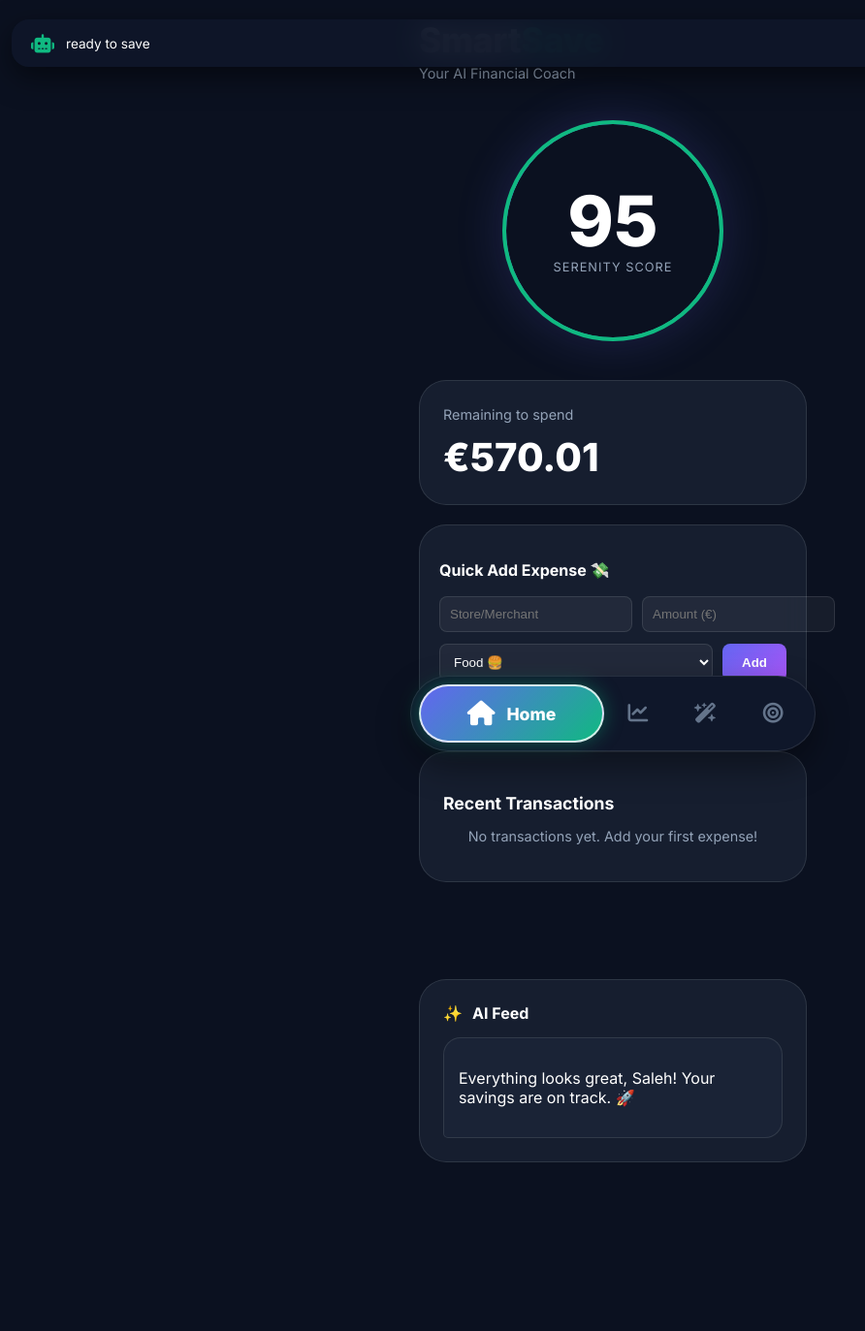
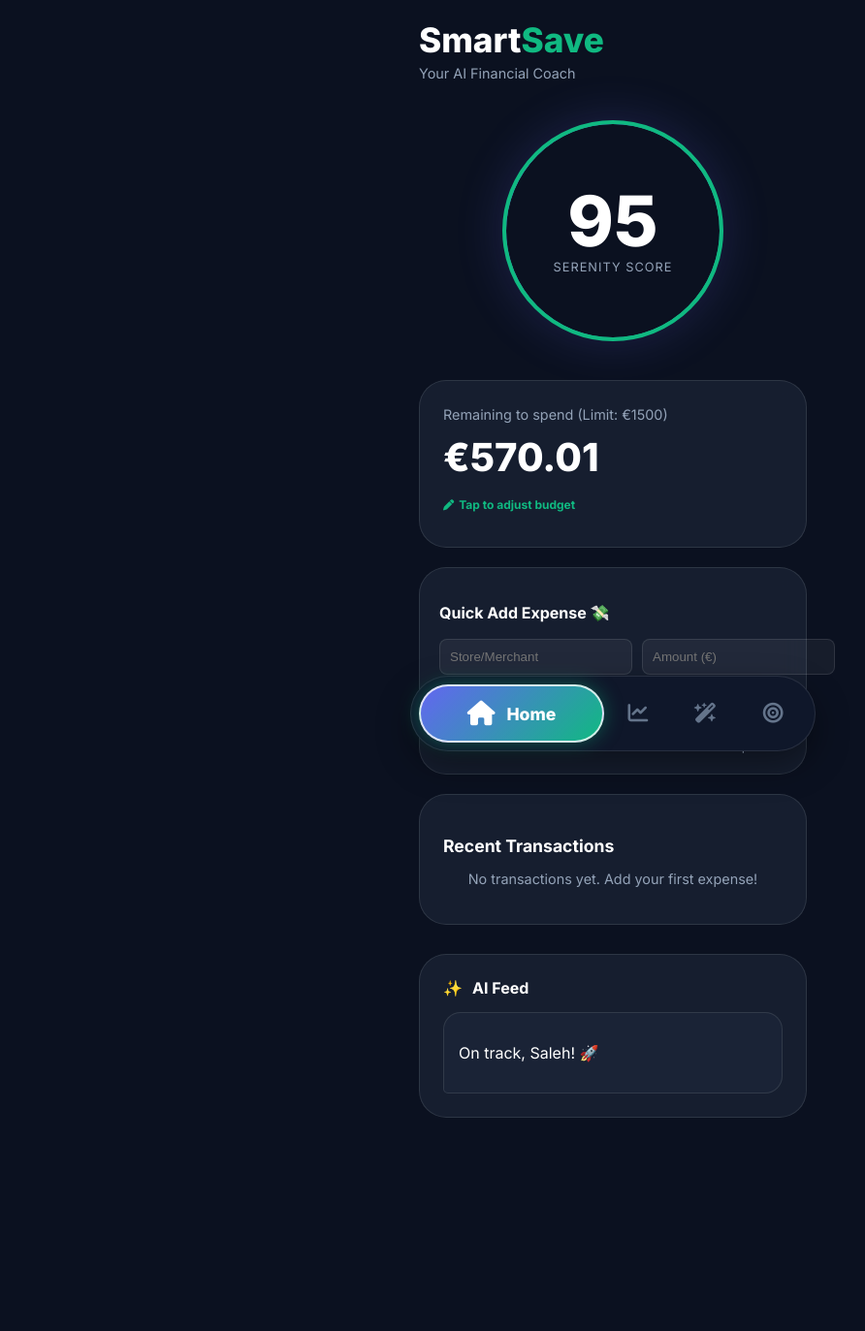
Before and after one commit to saleh-er/SmartSave-AI-Driven-Personal-Finance-Coach, a FastAPI app: page / in a window 1280 px wide. Shown: the whole page at 97% size, without its empty margins (8-900 px from the left). Before the commit the page ends 1199 px from the top, so only its background shows below. Run offline with FastAPI, Linux system fonts and the light colour scheme; data that the repository does not hold is empty.

Commit message:
modify the option of budgets routes.py

```diff
--- a/web/routes.py
+++ b/web/routes.py
@@ -28,6 +28,10 @@ templates = Jinja2Templates(directory="web/templates")
 coach = AICoach()
 
 # --- 1. MOCK DATA ---
+
+USER_CONFIG = {"monthly_budget": 1500.0}
+chat_history = []
+
 MOCK_TRANSACTIONS = [
     {"id": 1, "merchant": "Netflix", "amount": 15.99, "category": "Subs", "is_essential": False},
     {"id": 2, "merchant": "Carrefour", "amount": 82.50, "category": "Food", "is_essential": True},
@@ -36,40 +40,67 @@ MOCK_TRANSACTIONS = [
     {"id": 5, "merchant": "Starbucks", "amount": 6.50, "category": "Food", "is_essential": False},
 ]
 
-chat_history = []
+# --- 2. ROUTES API ---
+@router.post("/update-budget")
+async def update_budget(payload: dict = Body(...)):
+    """Met à jour le plafond budgétaire global"""
+    new_budget = payload.get("budget")
+    if new_budget is not None:
+        try:
+            USER_CONFIG["monthly_budget"] = float(new_budget)
+            return {"status": "success", "budget": USER_CONFIG["monthly_budget"]}
+        except ValueError:
+            raise HTTPException(status_code=400, detail="Invalid number")
+    raise HTTPException(status_code=400, detail="Missing budget data")
 
-# --- 2. ROUTES API ---
+
 
 @router.post("/chat")
 async def chat_with_coach(payload: dict = Body(...), db: Session = Depends(get_db)):
     user_msg = payload.get("message")
 
-    # 1. Récupérer les vraies transactions en base
+    # 1. Récupérer les vraies transactions en base pour le contexte
     db_tx = db.query(Transaction).all()
     tx_summary = ""
     if db_tx:
-        # On crée un petit résumé textuel pour l'IA
         tx_summary = ", ".join([f"{t.merchant}: {t.amount}€ ({t.category})" for t in db_tx[-10:]])
     else:
-        tx_summary = "No real transactions yet."
+        tx_summary = "No transactions yet."
 
-    # 2. On analyse le score pour donner du contexte
+    # 2. Analyse financière pour le score
     analysis = SerenityEngine.analyze_finances(db_tx if db_tx else MOCK_TRANSACTIONS)
 
-    # 3. On construit l'historique pour l'IA
+    # 3. LE PROMPT DU COACH (L'âme de ton IA)
+    # On définit ici son rôle, ton score actuel et tes dépenses récentes
+    system_instructions = {
+        "role": "system",
+        "content": f"""
+        You are a high-level personal financial coach.
+        User Context:
+        - Name: Saleh
+        - Current Serenity Score: {analysis['score']}/100
+        - Monthly Budget Limit: {USER_CONFIG['monthly_budget']}€
+        - Recent Transactions: {tx_summary}
+
+        Instructions:
+        1. Be professional, motivating, and use emojis.
+        2. Always refer to the user's real transactions if they ask about their spending.
+        3. If the score is low, be protective and give urgent advice.
+        4. Answer in English.
+        """
+    }
+
+    # 4. Historique de la conversation (on garde les 5 derniers messages + les instructions)
+    chat_context = [system_instructions] + chat_history[-5:]
+    chat_context.append({"role": "user", "content": user_msg})
+
+    # 5. Appel à l'IA
+    advice = coach.get_financial_advice(chat_context, analysis["score"], tx_summary)
+
+    # Sauvegarde dans l'historique local
     chat_history.append({"role": "user", "content": user_msg})
+    chat_history.append({"role": "assistant", "content": advice})
 
-    # On donne à l'IA les infos sur tes dépenses dans le prompt système
-    system_prompt = f"""
-    You are a financial coach. The user's Serenity Score is {analysis['score']}/100.
-    Their recent transactions are: {tx_summary}.
-    Answer in a helpful and friendly way in English.
-    """
-
-    # 4. Appel à l'IA avec le contexte réel
-    advice = coach.get_financial_advice(chat_history[-5:], analysis["score"], tx_summary)
-
-    chat_history.append({"role": "assistant", "content": advice})
     return {"response": advice}
 
 # delete transaction by id
@@ -141,10 +172,10 @@ async def add_goal(payload: dict = Body(...), db: Session = Depends(get_db)):
         db.rollback()
         raise HTTPException(status_code=400, detail="Goal already exists or invalid data")
 
-@router.delete("/delete-goal/{goal_name}")
-async def delete_goal(goal_name: str, db: Session = Depends(get_db)):
+@router.delete("/delete-goal/{goal_id}")
+async def delete_goal(goal_id: int, db: Session = Depends(get_db)):
     # CORRECTION : Utilisation de Goal au lieu de models.Goal
-    goal = db.query(Goal).filter(Goal.name == goal_name).first()
+    goal = db.query(Goal).filter(Goal.id == goal_id).first()
     if not goal:
         raise HTTPException(status_code=404, detail="Goal not found")
     db.delete(goal)
@@ -152,16 +183,21 @@ async def delete_goal(goal_name: str, db: Session = Depends(get_db)):
     return {"status": "success"}
 
 # --- 3. ROUTES PAGES ---
-
+# Route pour la page d'accueil
+    # Calcul du reste avant le seuil de 1500€
+USER_CONFIG = {"monthly_budget": 1500.0}
 @router.get("/", response_class=HTMLResponse)
 async def read_home(request: Request, db: Session = Depends(get_db)):
-# On récupère les vraies transactions triées par ID décroissant (plus récentes en premier)    db_tx = db.query(Transaction).order_by(Transaction.id.desc()).all()
     db_tx = db.query(Transaction).order_by(Transaction.id.desc()).all()
     tx_to_analyze = db_tx if db_tx else MOCK_TRANSACTIONS
 
     analysis = SerenityEngine.analyze_finances(tx_to_analyze)
-    # Calcul du reste avant le seuil de 1500€
-    remaining = 1500.00 - analysis['total_spent']
+
+    # On récupère le budget actuel depuis USER_CONFIG
+    current_budget = USER_CONFIG["monthly_budget"]
+
+    # On calcule le reste basé sur ce budget dynamique
+    remaining = current_budget - analysis['total_spent']
 
     return templates.TemplateResponse("index.html", {
         "request": request,
@@ -169,6 +205,7 @@ async def read_home(request: Request, db: Session = Depends(get_db)):
         "score": analysis["score"],
         "status": analysis["status"],
         "remaining": round(remaining, 2),
+        "budget": current_budget,
         "transactions": db_tx,
         "dynamic_alert": "ready to save " if not db_tx else None
     })
--- a/web/templates/index.html
+++ b/web/templates/index.html
@@ -26,7 +26,7 @@
             border-color: var(--accent-teal);
         }
 
-        /* Styles pour le nouveau formulaire de transaction */
+        /* Styles pour le formulaire de transaction */
         .transaction-form {
             margin-top: 20px;
             padding: 20px;
@@ -74,7 +74,7 @@
         /* Style pour la liste des transactions */
         .tx-list-container {
             margin-top: 20px;
-            margin-bottom: 100px;
+            margin-bottom: 30px;
         }
         .tx-item {
             display: flex;
@@ -88,6 +88,15 @@
         .tx-amount-group { display: flex; align-items: center; gap: 15px; }
         .btn-delete { color: #EF4444; background: none; border: none; cursor: pointer; font-size: 1rem; transition: transform 0.2s; }
         .btn-delete:hover { transform: scale(1.2); }
+
+        /* Style pour la carte budget modifiable */
+        .balance-card {
+            transition: transform 0.2s ease, border-color 0.2s ease;
+        }
+        .balance-card:hover {
+            transform: translateY(-2px);
+            border-color: var(--accent-teal);
+        }
     </style>
 </head>
 <body>
@@ -108,9 +117,13 @@
                 </div>
             </div>
 
-            <div class="glass-card balance-card">
-                <span class="card-label">Remaining to spend</span>
+            <div class="glass-card balance-card" onclick="editBudget()" style="cursor: pointer;">
+                <span class="card-label">Remaining to spend (Limit: €{{ budget|int }})</span>
                 <h2 class="balance-amount">€{{ remaining }}</h2>
+                <div style="display: flex; align-items: center; gap: 5px; margin-top: 5px;">
+                    <i class="fas fa-pen" style="font-size: 0.7rem; color: var(--accent-teal);"></i>
+                    <p style="font-size: 0.75rem; color: var(--accent-teal); font-weight: 600;">Tap to adjust budget</p>
+                </div>
             </div>
 
             <div class="glass-card transaction-form">
@@ -157,7 +170,7 @@
                 {% endif %}
             </div>
 
-            <div class="glass-card ai-feed" onclick="window.location.href='/coach'">
+            <div class="glass-card ai-feed" onclick="window.location.href='/coach'" style="margin-bottom: 100px;">
                 <div class="ai-header">
                     <span class="ai-icon">✨</span>
                     <span class="ai-title">AI Feed</span>
@@ -170,40 +183,53 @@
 
         <nav class="bottom-nav">
             <a href="/" class="nav-link {{ 'active' if request.url.path == '/' or request.url.path == '' }}">
-                <i class="fas fa-home"></i>
-                <span>Home</span>
+                <i class="fas fa-home"></i> <span>Home</span>
             </a>
             <a href="/analytics" class="nav-link {{ 'active' if request.url.path == '/analytics' }}">
-                <i class="fas fa-chart-line"></i>
-                <span>Analytics</span>
+                <i class="fas fa-chart-line"></i> <span>Analytics</span>
             </a>
             <a href="/coach" class="nav-link {{ 'active' if request.url.path == '/coach' }}">
-                <i class="fas fa-wand-magic-sparkles"></i>
-                <span>Coach</span>
+                <i class="fas fa-wand-magic-sparkles"></i> <span>Coach</span>
             </a>
             <a href="/goals" class="nav-link {{ 'active' if request.url.path == '/goals' }}">
-                <i class="fas fa-bullseye"></i>
-                <span>Goals</span>
+                <i class="fas fa-bullseye"></i> <span>Goals</span>
             </a>
         </nav>
     </div>
 
     <script>
+    // --- MODIFIER LE BUDGET ---
+    async function editBudget() {
+        const newBudget = prompt("Set your new monthly budget limit (€):", "{{ budget }}");
+        if (newBudget !== null && newBudget !== "" && !isNaN(newBudget)) {
+            try {
+                const response = await fetch('/update-budget', {
+                    method: 'POST',
+                    headers: { 'Content-Type': 'application/json' },
+                    body: JSON.stringify({ budget: parseFloat(newBudget) })
+                });
+                const result = await response.json();
+                if (result.status === "success") {
+                    showNotification("Budget updated to €" + newBudget, "fa-cog");
+                    setTimeout(() => location.reload(), 800);
+                }
+            } catch (error) {
+                showNotification("Error updating budget", "fa-xmark");
+            }
+        }
+    }
+
     // --- SUPPRIMER UNE TRANSACTION ---
     async function deleteTransaction(txId) {
         if (!confirm("Are you sure you want to delete this expense?")) return;
-
         try {
-            const response = await fetch(`/delete-transaction/${txId}`, {
-                method: 'DELETE'
-            });
+            const response = await fetch(`/delete-transaction/${txId}`, { method: 'DELETE' });
             const result = await response.json();
             if (result.status === "success") {
                 showNotification("Transaction deleted", "fa-trash");
                 setTimeout(() => location.reload(), 800);
             }
         } catch (error) {
-            console.error('Error:', error);
             showNotification("Delete failed", "fa-xmark");
         }
     }
@@ -216,12 +242,10 @@
             category: document.getElementById('tx-category').value,
             is_essential: document.getElementById('tx-essential').checked
         };
-
         if (!data.merchant || !data.amount) {
             showNotification("Please fill in all fields!", "fa-exclamation-triangle");
             return;
         }
-
         fetch('/add-transaction', {
             method: 'POST',
             headers: { 'Content-Type': 'application/json' },
@@ -234,54 +258,31 @@
                 setTimeout(() => location.reload(), 800);
             }
         })
-        .catch(error => {
-            console.error('Error:', error);
-            showNotification("Error saving transaction", "fa-xmark");
-        });
+        .catch(error => showNotification("Error saving transaction", "fa-xmark"));
     }
 
     function showNotification(message, icon = "fa-bell") {
         const container = document.getElementById('notification-container');
         const toast = document.createElement('div');
         toast.className = 'toast';
-        toast.innerHTML = `
-            <i class="fas ${icon}"></i>
-            <div class="toast-content">
-                <p>${message}</p>
-            </div>
-        `;
+        toast.innerHTML = `<i class="fas ${icon}"></i><div class="toast-content"><p>${message}</p></div>`;
         container.appendChild(toast);
         setTimeout(() => toast.classList.add('show'), 100);
         setTimeout(() => {
             toast.classList.remove('show');
             setTimeout(() => toast.remove(), 500);
-        }, 6000);
+        }, 3000);
     }
 
     window.onload = () => {
-        const scoreElement = document.getElementById('scoreValue');
-        const score = scoreElement ? parseInt(scoreElement.innerText) : 0;
+        const scoreVal = document.getElementById('scoreValue');
+        const score = scoreVal ? parseInt(scoreVal.innerText) : 0;
         const ring = document.getElementById('serenityRing');
         const aiText = document.getElementById('aiDynamicText');
 
-        if (score >= 80) {
-            ring.style.borderColor = "#10B981";
-            aiText.innerHTML = "Everything looks great, Saleh! Your savings are on track. 🚀";
-        } else if (score >= 50) {
-            ring.style.borderColor = "#F59E0B";
-            aiText.innerHTML = "You're doing okay, but watch those <span class='highlight'>non-essential</span> expenses.";
-        } else {
-            ring.style.borderColor = "#EF4444";
-            ring.classList.add('pulse-active');
-            aiText.innerHTML = "Warning: High spending detected! Click here to chat with me. ⚠️";
-        }
-
-        const alertMsg = "{{ dynamic_alert if dynamic_alert else '' }}";
-        if (alertMsg && alertMsg !== "None" && alertMsg !== "") {
-            setTimeout(() => {
-                showNotification(alertMsg, "fa-robot");
-            }, 1500);
-        }
+        if (score >= 80) { ring.style.borderColor = "#10B981"; aiText.innerHTML = "On track, Saleh! 🚀"; }
+        else if (score >= 50) { ring.style.borderColor = "#F59E0B"; aiText.innerHTML = "Watch your expenses."; }
+        else { ring.style.borderColor = "#EF4444"; ring.classList.add('pulse-active'); aiText.innerHTML = "Warning! Check chat. ⚠️"; }
     };
     </script>
 </body>
```
Also changed, not shown: web/templates/goals.html (+20 -35 lines).
